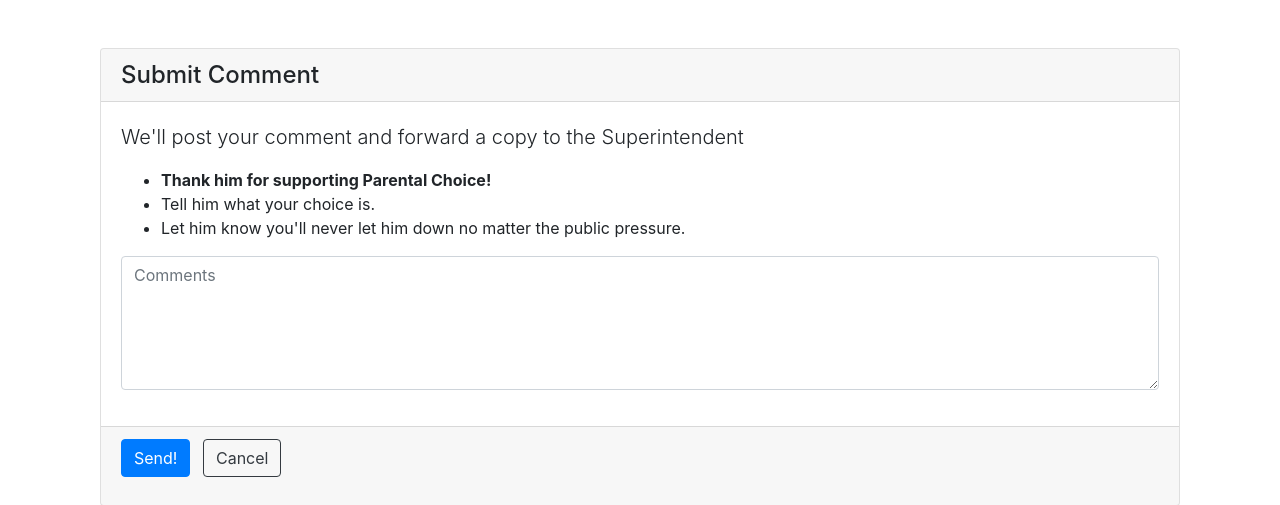
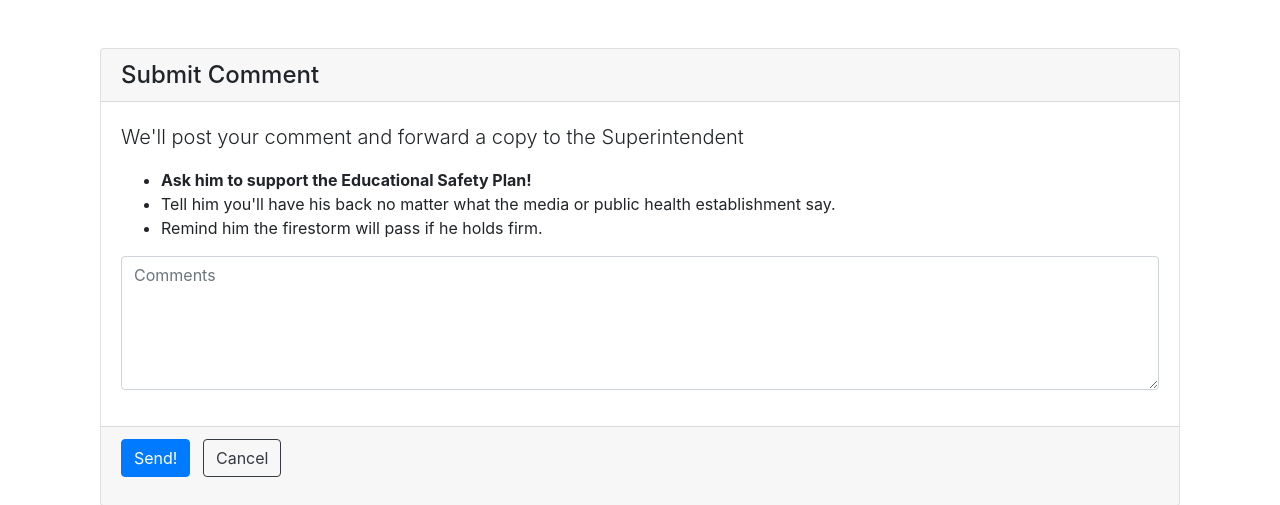
Before and after one commit to dbinetti/wapa, a Django app: template project/app/templates/app/pages/comments.html in a window 1280 px wide. Shown: the part 76-581 px from the top of the page. Run offline with Django 3.2, Linux system fonts and the light colour scheme; the template is opened without the code that fills it: values that come from a table or form of the project are taken from there, others are empty; tables that the repository leaves empty hold one stand-in row (values such as "Sample post"); some libraries are stand-ins or nearby versions.

Commit message:
Update comments.html

```diff
--- a/project/app/templates/app/pages/comments.html
+++ b/project/app/templates/app/pages/comments.html
@@ -173,9 +173,9 @@
                 We'll post your comment and forward a copy to the Superintendent
               </p>
               <ul class='list-styled'>
-                <li><strong>Thank him for supporting Parental Choice!</strong></li>
-                <li>Tell him what your choice is.</li>
-                <li>Let him know you'll never let him down no matter the public pressure.</li>
+                <li><strong>Ask him to support the Educational Safety Plan!</strong></li>
+                <li>Tell him you'll have his back no matter what the media or public health establishment say.</li>
+                <li>Remind him the firestorm will pass if he holds firm.</li>
               </ul>
             </div>
             <div class='card-text'>
```
